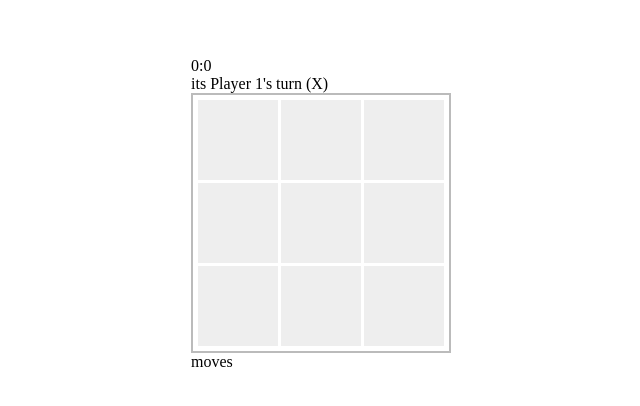
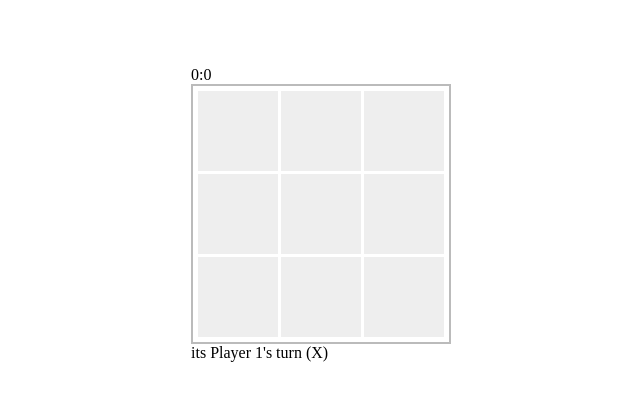
Before and after one commit to bontaramsonta/tictactoe, a React (Vite) app: page / in a window 1280 px wide. Shown: the part 186-592 px from the top of the page, without its empty margins (319-959 px from the left). Built offline with nearby package versions, Linux system fonts and the light colour scheme.

Commit message:
add: result nobody won

```diff
--- a/src/App.tsx
+++ b/src/App.tsx
@@ -74,8 +74,6 @@ function App() {
     if (result) return;
     // selected box is already filled
     if (gameState[index] !== null) return;
-    // all boxes are filled
-    if (gameState.every((move) => move !== null)) return;
     console.log("[played]", turn, index, gameState[index]);
     const char = getChar(turn);
     const newGameState = gameState;
@@ -90,6 +88,10 @@ function App() {
         ]
       );
       setResult(`Player ${turn} won`);
+    }
+    // all boxes are filled
+    if (newGameState.every((move) => move !== null)) {
+      setResult(`Nobody won`);
     }
     setMoves([...moves, [index, turn]]);
     setTurn(turn === 1 ? 2 : 1);
@@ -109,7 +111,6 @@ function App() {
   return (
     <div>
       <Score score={score} />
-      <p>{`its Player ${turn}'s turn (${getChar(turn)})`}</p>
       <div className="container">
         {gameState.map((value, index) => (
           <div key={index} onClick={() => play(index)} className="box">
@@ -117,7 +118,7 @@ function App() {
           </div>
         ))}
       </div>
-      {result && (
+      {result ? (
         <div>
           <p>{result}</p>
           <button
@@ -139,7 +140,10 @@ function App() {
             reset scores
           </button>
         </div>
+      ) : (
+        <p>{`its Player ${turn}'s turn (${getChar(turn)})`}</p>
       )}
+      {moves.length > 0 && (
         <ul>
           <p>moves</p>
           {moves.map((move, index) => (
@@ -152,6 +156,7 @@ function App() {
             </li>
           ))}
         </ul>
+      )}
     </div>
   );
 }
```
Lines whose indentation alone changed are shown as unchanged.
